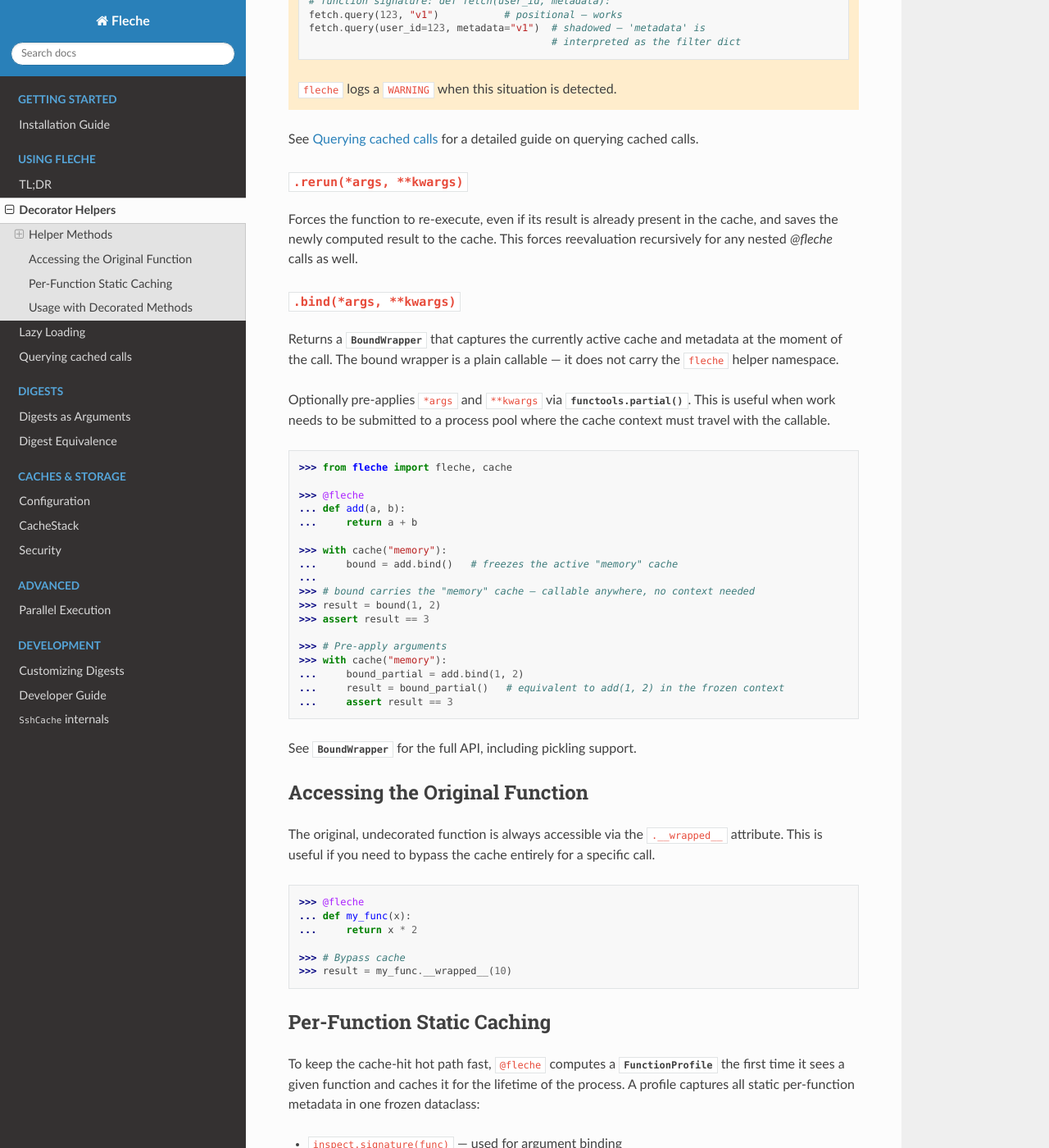
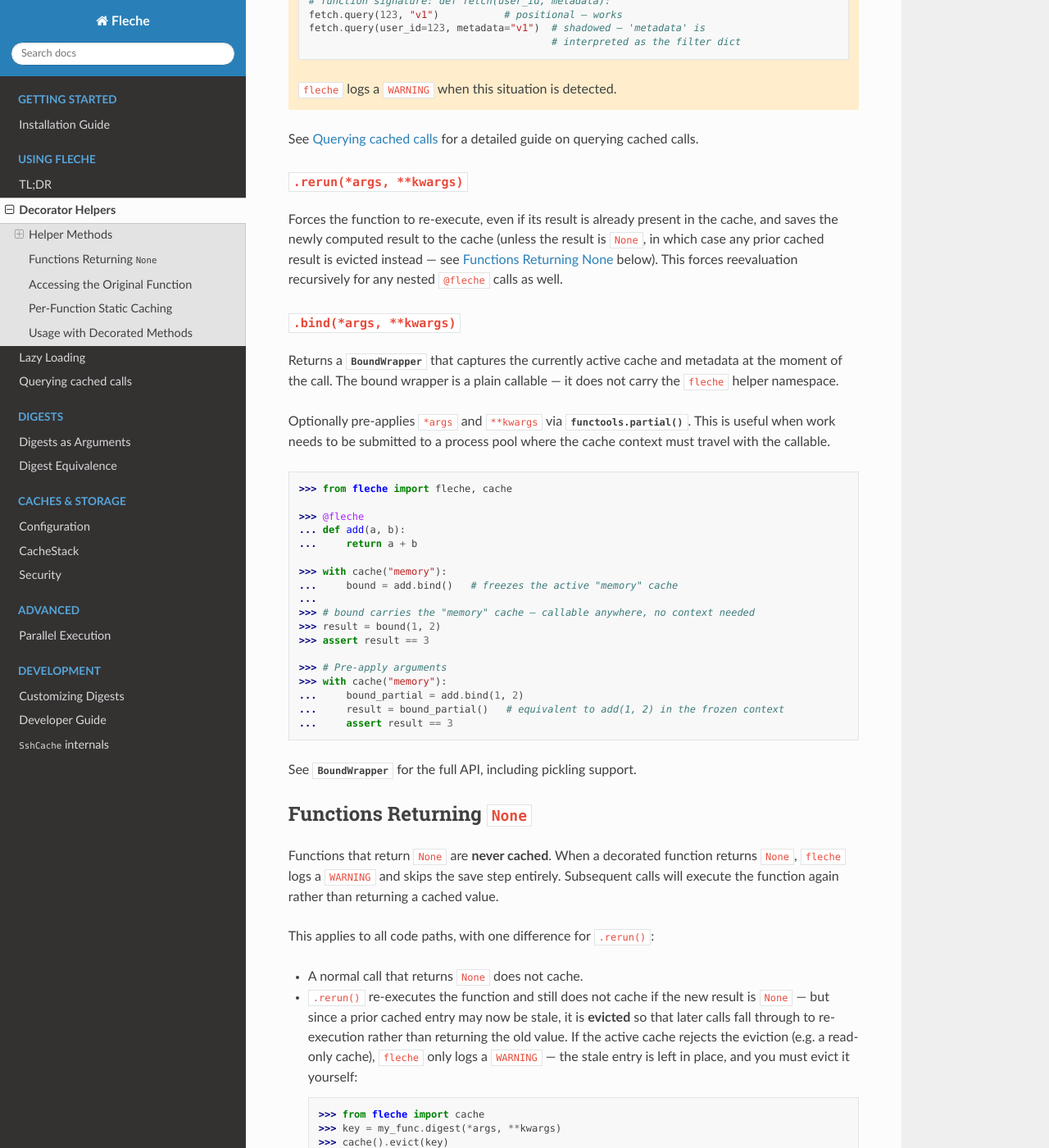
Before and after one commit to pmrv/fleche, a Sphinx documentation site: the page built from docs/usage/helpers.rst, in a window 1280 px wide and 1400 px high, scrolled down 1112 px. Shown: the whole window at 82% size. Built offline with Sphinx 7.4.7 and the Read the Docs theme 3.1.0, drawn with Linux system fonts in a browser that asks for light colours; pages that are not in the unit, such as notebooks, are missing from menus.

```diff
--- a/docs/usage/helpers.rst
+++ b/docs/usage/helpers.rst
@@ -51,7 +51,7 @@ See :doc:`query` for a detailed guide on querying cached calls.
 ``.rerun(*args, **kwargs)``
 ~~~~~~~~~~~~~~~~~~~~~~~~~~~
 
-Forces the function to re-execute, even if its result is already present in the cache, and saves the newly computed result to the cache. This forces reevaluation recursively for any nested `@fleche` calls as well.
+Forces the function to re-execute, even if its result is already present in the cache, and saves the newly computed result to the cache (unless the result is ``None``, in which case any prior cached result is evicted instead — see :ref:`none-not-cached` below). This forces reevaluation recursively for any nested ``@fleche`` calls as well.
 
 ``.bind(*args, **kwargs)``
 ~~~~~~~~~~~~~~~~~~~~~~~~~~
@@ -82,6 +82,30 @@ Optionally pre-applies ``*args`` and ``**kwargs`` via :func:`functools.partial`.
    ...     assert result == 3
 
 See :class:`~fleche.state.BoundWrapper` for the full API, including pickling support.
+
+.. _none-not-cached:
+
+Functions Returning ``None``
+-----------------------------
+
+Functions that return ``None`` are **never cached**.  When a decorated function
+returns ``None``, ``fleche`` logs a ``WARNING`` and skips the save step
+entirely.  Subsequent calls will execute the function again rather than
+returning a cached value.
+
+This applies to all code paths, with one difference for ``.rerun()``:
+
+- A normal call that returns ``None`` does not cache.
+- ``.rerun()`` re-executes the function and still does not cache if the new
+  result is ``None`` — but since a prior cached entry may now be stale, it is
+  **evicted** so that later calls fall through to re-execution rather than
+  returning the old value. If the active cache rejects the eviction (e.g. a
+  read-only cache), ``fleche`` only logs a ``WARNING`` — the stale entry is
+  left in place, and you must evict it yourself::
+
+     >>> from fleche import cache
+     >>> key = my_func.digest(*args, **kwargs)
+     >>> cache().evict(key)
 
 Accessing the Original Function
 -------------------------------
--- a/docs/usage/tldr.rst
+++ b/docs/usage/tldr.rst
@@ -16,6 +16,11 @@ served from the cache afterwards:
    expensive(1, 2)   # computes, caches
    expensive(1, 2)   # cache hit — nothing printed
    expensive(2, 3)   # new arguments, computes again
+
+.. note::
+
+   Functions that return ``None`` are **never cached** — every call
+   re-executes. See :ref:`none-not-cached` in :doc:`helpers` for details.
 
 To persist results across runs, put a ``fleche.toml`` in your project
 directory (or anywhere up to ``$HOME``):
```
Also changed, not shown: 2 other files.
